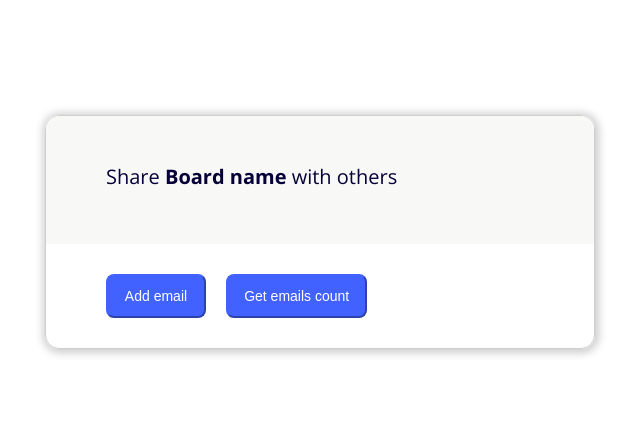
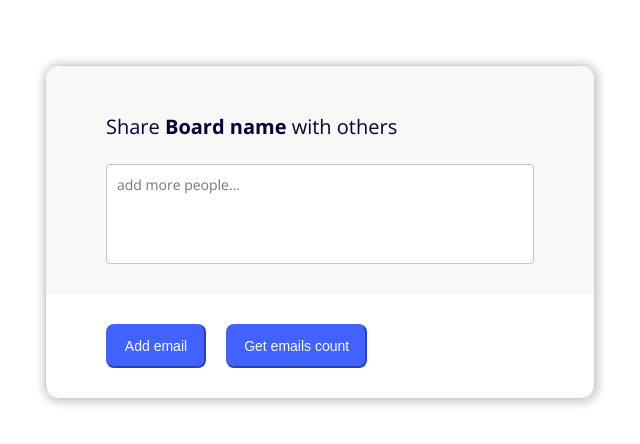
Before and after one commit to nkhristinin/tag-field, a website built with Parcel: page demo/index.html in a window 1280 px wide. Shown: the part 168-612 px from the top of the page, without its empty margins (320-960 px from the left). Built offline with nearby package versions, Linux system fonts and the light colour scheme.

Commit message:
Change demo site to dist library

```diff
--- a/demo/index.html
+++ b/demo/index.html
@@ -6,6 +6,7 @@
     <meta http-equiv="X-UA-Compatible" content="ie=edge" />
     <link href="https://fonts.googleapis.com/css?family=Open+Sans:400,700&display=swap" rel="stylesheet" />
     <link rel="stylesheet" href="./demo.css" />
+    <link rel="stylesheet" href="../dist/tag-field.css" />
     <title>Email editor</title>
   </head>
   <body>
@@ -21,7 +22,7 @@
         </div>
       </div>
     </div>
-    <script src="../src/index.js"></script>
+    <script src="../dist/tag-field.js"></script>
     <script>
       const emailContainer = document.querySelector("#email");
 
```
